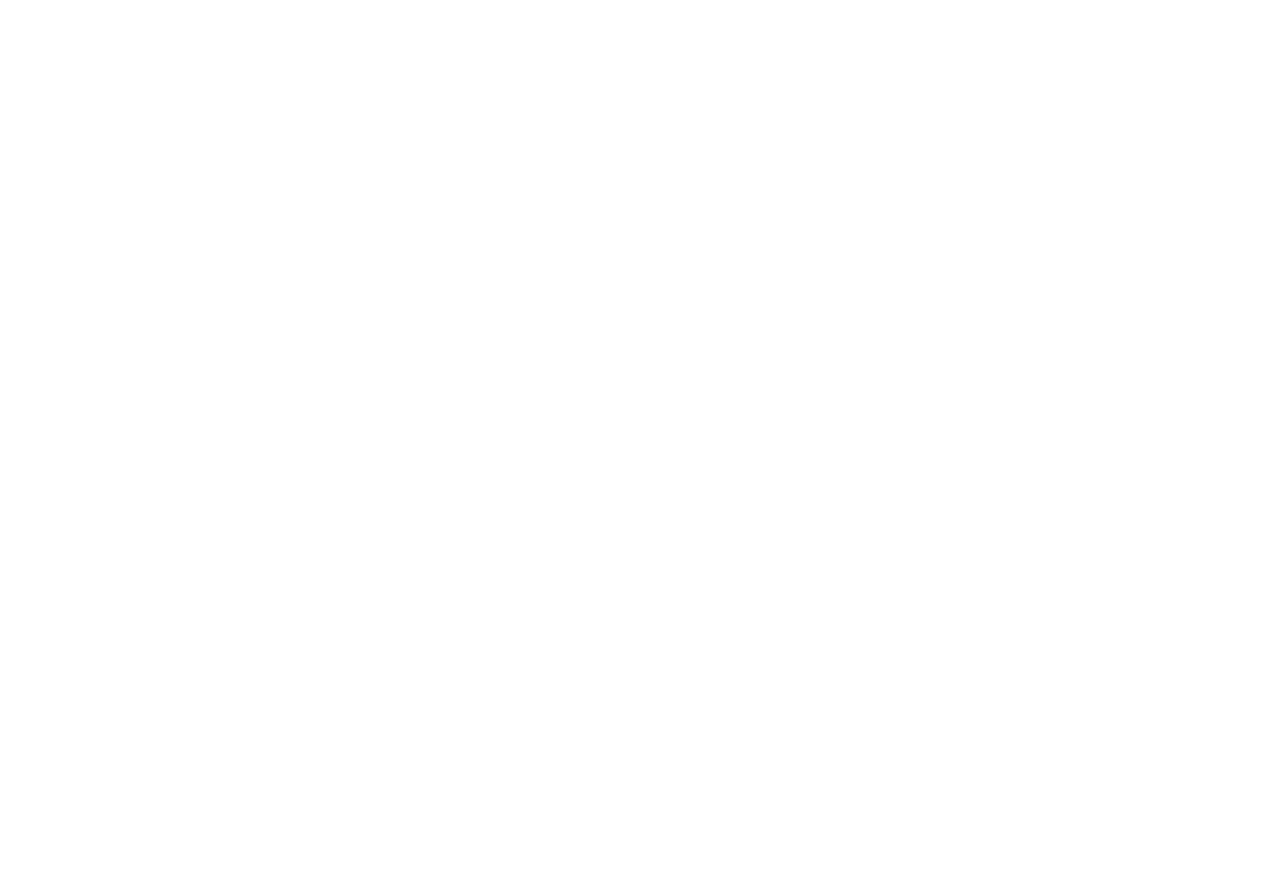
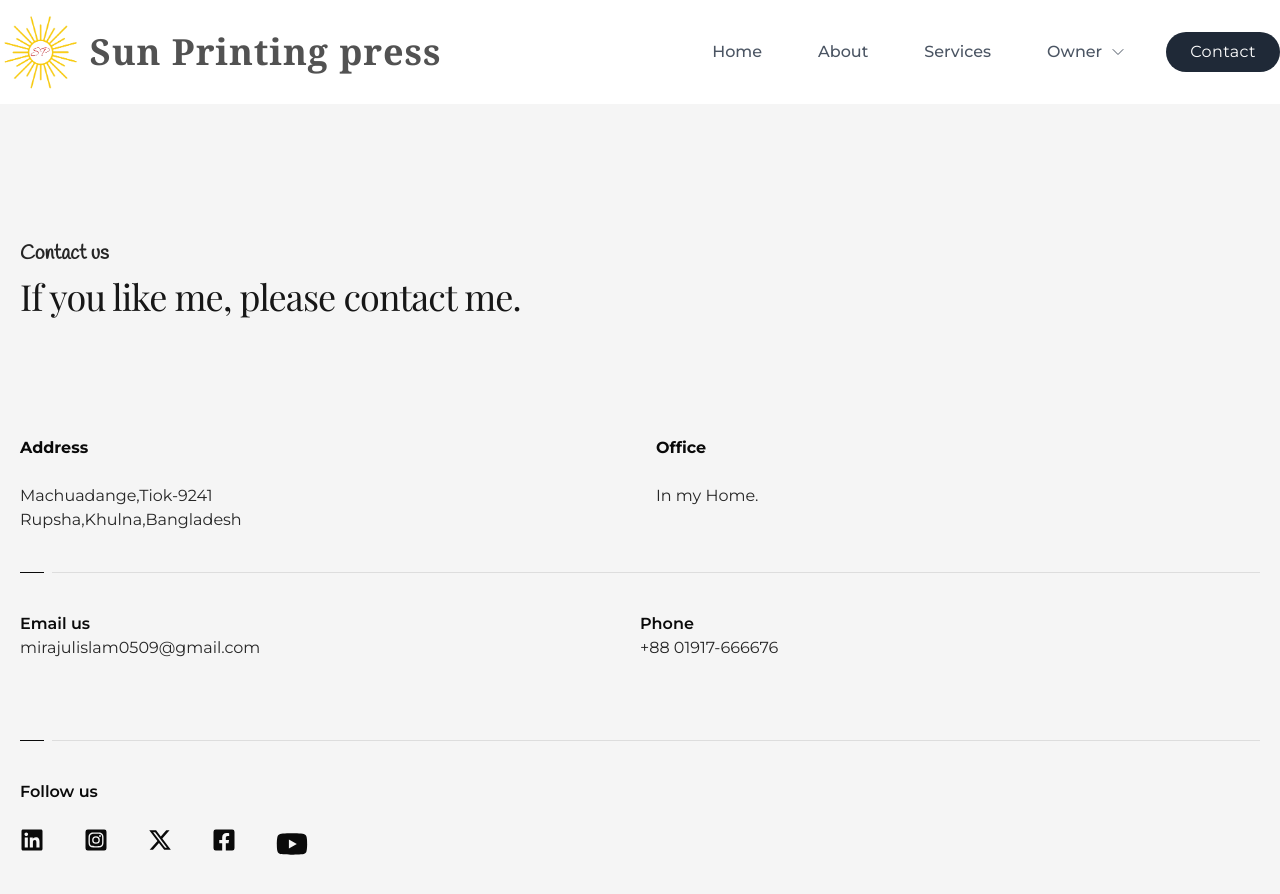
Before and after one commit to miraz66/SunPrinting, a React (Vite) app: page /contact in a window 1280 px wide. Before the commit this address had no page. Shown: the top 894 px of the page. Before the commit the page ends 800 px from the top, so only its background shows below. Built offline with nearby package versions, Linux system fonts and the light colour scheme.

Commit message:
Blog page

```diff
--- a/src/App.jsx
+++ b/src/App.jsx
@@ -6,6 +6,7 @@
 import About from "./pages/About";
 import Services from "./pages/Services";
 import Owner from "./pages/Owner";
+import Contact from "./pages/Contact";
 
 function App() {
   return (
@@ -17,6 +18,7 @@
             <Route path="/about" element={<About />} />
             <Route path="/services" element={<Services />} />
             <Route path="/owner/:name" element={<Owner />} />
+            <Route path="/contact" element={<Contact />} />
           </Routes>
         </BrowserRouter>
       </div>
--- a/src/components/CarouselImg.jsx
+++ b/src/components/CarouselImg.jsx
@@ -9,7 +9,7 @@
         additionalTransfrom={0}
         arrows
         autoPlay
-        autoPlaySpeed={4000}
+        autoPlaySpeed={3000}
         centerMode={false}
         className=""
         containerClass="container-with-dots"
--- /dev/null
+++ b/src/components/ContactFrom.jsx
@@ -0,0 +1,128 @@
+import {
+  FaLinkedin,
+  FaInstagramSquare,
+  FaFacebookSquare,
+  FaYoutube,
+} from "react-icons/fa";
+import { FaXTwitter } from "react-icons/fa6";
+
+export default function ContactInformation() {
+  return (
+    <>
+      <div className="max-w-7xl pt-48 lg:pt-52 xl:pt-60 mx-5 2xl:mx-auto pb-10 2xl:h-screen">
+        <div>
+          <h2 className="text-xl font-semibold font-handle text-secondary_color">
+            Contact us
+          </h2>
+          <p className="mt-2 pb-20 text-4xl tracking-tight font-playfair text-neutral-900">
+            If you like me, please contact me.
+          </p>
+          <ul
+            role="list"
+            className="mt-10 grid grid-cols-1 gap-8 sm:grid-cols-2"
+          >
+            <li>
+              <address className="text-base not-italic text-neutral-800">
+                <strong className="text-neutral-950">Address</strong>
+                <p>
+                  <br />
+                  Machuadange,Tiok-9241
+                  <br />
+                  Rupsha,Khulna,Bangladesh
+                </p>
+              </address>
+            </li>
+            <li>
+              <address className="text-base not-italic text-neutral-800">
+                <strong className="text-neutral-950">Office</strong>
+                <p>
+                  <br />
+                  In my Home.
+                </p>
+              </address>
+            </li>
+          </ul>
+
+          <div className="mt-10 pt-10 grid md:grid-cols-2 max-md:gap-5 relative before:absolute after:absolute before:bg-neutral-950 after:bg-neutral-950/10 before:left-0 before:top-0 before:h-px before:w-6 after:left-8 after:right-0 after:top-0 after:h-px">
+            <div>
+              <h2 className="font-display text-base font-semibold text-neutral-950">
+                Email us
+              </h2>
+              <a
+                className="text-neutral-800 hover:text-neutral-950"
+                href="mailto:mirajulislam0509@gmail.com"
+              >
+                mirajulislam0509@gmail.com
+              </a>
+            </div>
+
+            <div>
+              <h2 className="font-semibold text-neutral-950">Phone</h2>
+              <dd>
+                <a
+                  className="text-neutral-800 hover:text-neutral-950"
+                  href="tel:01917-666676"
+                >
+                  +88 01917-666676
+                </a>
+              </dd>
+            </div>
+          </div>
+
+          <div className="mt-20 pt-10 relative before:absolute after:absolute before:bg-neutral-950 after:bg-neutral-950/10 before:left-0 before:top-0 before:h-px before:w-6 after:left-8 after:right-0 after:top-0 after:h-px">
+            <h2 className="font-display text-base font-semibold text-neutral-950">
+              Follow us
+            </h2>
+            <ul role="list" className="flex gap-x-10 text-neutral-950 mt-6">
+              <li>
+                <a
+                  aria-label="LinkedIn"
+                  className="transition hover:text-neutral-700"
+                  href=""
+                >
+                  <FaLinkedin className="w-6 h-6" />
+                </a>
+              </li>
+              <li>
+                <a
+                  aria-label="Instagram"
+                  className="transition hover:text-neutral-700"
+                  href=""
+                >
+                  <FaInstagramSquare className="w-6 h-6" />
+                </a>
+              </li>
+              <li>
+                <a
+                  aria-label="Twitter"
+                  className="transition hover:text-neutral-700"
+                  href=""
+                >
+                  <FaXTwitter className="w-6 h-6" />
+                </a>
+              </li>
+              <li>
+                <a
+                  aria-label="GitHub"
+                  className="transition hover:text-neutral-700"
+                  href=""
+                >
+                  <FaFacebookSquare className="w-6 h-6" />
+                </a>
+              </li>
+              <li>
+                <a
+                  aria-label="GitHub"
+                  className="transition hover:text-neutral-700"
+                  href=""
+                >
+                  <FaYoutube className="w-8 h-8" />
+                </a>
+              </li>
+            </ul>
+          </div>
+        </div>
+      </div>
+    </>
+  );
+}
--- a/src/components/Navbar.jsx
+++ b/src/components/Navbar.jsx
@@ -1,8 +1,8 @@
 import { Fragment } from "react";
-import { Disclosure, Menu, Transition } from "@headlessui/react";
+import { Disclosure } from "@headlessui/react";
 import { Bars3Icon, XMarkIcon } from "@heroicons/react/24/outline";
 import logo from "../assets/SunPrintingLogo.png";
-import { NavLink } from "react-router-dom";
+import { Link, NavLink, useNavigate } from "react-router-dom";
 import clsx from "clsx";
 import HoverDropdown from "../components/HoverDropdown";
 
@@ -17,9 +17,11 @@
 ];
 
 export default function Navbar() {
+  const navigate = useNavigate();
+
   return (
     <div className="fixed w-full z-50">
-      <Disclosure as="nav" className="bg-white bg-opacity-95 shadow-lg">
+      <Disclosure as="nav" className="bg-white bg-opacity-95">
         {({ open }) => (
           <>
             <div className="lg:mx-5 xl:mx-auto max-w-7xl px-2 sm:px-6 lg:px-0 py-1">
@@ -37,7 +39,10 @@
                   </Disclosure.Button>
                 </div>
                 <div className="flex flex-1 items-center sm:items-stretch sm:justify-start">
-                  <div className="flex flex-shrink-0 items-center">
+                  <button
+                    onClick={() => navigate("/")}
+                    className="flex flex-shrink-0 items-center"
+                  >
                     <img
                       className="h-14 sm:h-16 pr-2 md:pr-2 md:h-20 w-auto"
                       src={logo}
@@ -47,7 +52,7 @@
                     <div className="text-xl sm:text-3xl text-neutral-600 md:text-4xl font-serif tracking-wide font-semibold">
                       Sun Printing press
                     </div>
-                  </div>
+                  </button>
                 </div>
                 <div className="hidden sm:ml-6 lg:block">
                   <div className="flex space-x-4">
@@ -55,6 +60,7 @@
                       <NavLink
                         key={item.name}
                         to={item.href}
+                        onClick={() => navigate(item.href)}
                         className={({ isActive }) => {
                           return clsx(
                             "rounded-md px-5 py-2 text-base font-medium",
@@ -71,76 +77,12 @@
                   </div>
                 </div>
 
-                <Menu as="div" className="relative ml-3 hidden lg:block">
-                  <div>
-                    <Menu.Button className="relative tracking-wide flex rounded-full text-white px-6 py-2 bg-gray-800 text-base focus:outline-none focus:ring-2 focus:ring-white focus:ring-offset-2 focus:ring-offset-gray-800">
-                      <p>Contact</p>
-                    </Menu.Button>
-                  </div>
-                  <Transition
-                    as={Fragment}
-                    enter="transition ease-out duration-100"
-                    enterFrom="transform opacity-0 scale-95"
-                    enterTo="transform opacity-100 scale-100"
-                    leave="transition ease-in duration-75"
-                    leaveFrom="transform opacity-100 scale-100"
-                    leaveTo="transform opacity-0 scale-95"
-                  >
-                    <Menu.Items className="absolute right-0 z-10 mt-2 w-48 origin-top-right rounded-md bg-white py-1 shadow-lg ring-1 ring-black ring-opacity-5 focus:outline-none">
-                      <Menu.Item>
-                        {({ active }) => (
-                          <a
-                            href="#"
-                            className={({ isActive }) => {
-                              return (
-                                "px-3 font-medium" +
-                                (!isActive
-                                  ? "after:content-[' '] after:bg-red-500 after:m-auto after:block after:w-0 after:h-[2px] after:ease-in after:duration-300 after:hover:w-full cursor-pointer lg:text-sm xl:text-lg"
-                                  : "cursor-pointer border-b-2 border-red-600 lg:text-sm xl:text-lg")
-                              );
-                            }}
-                          >
-                            Your Profile
-                          </a>
-                        )}
-                      </Menu.Item>
-                      <Menu.Item>
-                        {({ active }) => (
-                          <a
-                            href="#"
-                            className={({ isActive }) => {
-                              return (
-                                "px-3 font-medium" +
-                                (!isActive
-                                  ? "after:content-[' '] after:bg-red-500 after:m-auto after:block after:w-0 after:h-[2px] after:ease-in after:duration-300 after:hover:w-full cursor-pointer lg:text-sm xl:text-lg"
-                                  : "cursor-pointer border-b-2 border-red-600 lg:text-sm xl:text-lg")
-                              );
-                            }}
-                          >
-                            Settings
-                          </a>
-                        )}
-                      </Menu.Item>
-                      <Menu.Item>
-                        {({ active }) => (
-                          <a
-                            href="#"
-                            className={({ isActive }) => {
-                              return (
-                                "px-3 font-medium" +
-                                (!isActive
-                                  ? "after:content-[' '] after:bg-red-500 after:m-auto after:block after:w-0 after:h-[2px] after:ease-in after:duration-300 after:hover:w-full cursor-pointer lg:text-sm xl:text-lg"
-                                  : "cursor-pointer border-b-2 border-red-600 lg:text-sm xl:text-lg")
-                              );
-                            }}
-                          >
-                            Sign out
-                          </a>
-                        )}
-                      </Menu.Item>
-                    </Menu.Items>
-                  </Transition>
-                </Menu>
+                <Link
+                  to={"/contact"}
+                  className="ml-5 relative tracking-wide flex rounded-full text-white px-6 py-2 bg-gray-800 text-base focus:outline-none focus:ring-2 focus:ring-white focus:ring-offset-2 focus:ring-offset-gray-800"
+                >
+                  Contact
+                </Link>
               </div>
             </div>
 
--- a/src/components/SunSpotingClub.jsx
+++ b/src/components/SunSpotingClub.jsx
@@ -109,7 +109,7 @@
           </div>
         </div>
       </div>
-      <div className="bg-white py-28 md:py-40 space-y-40">
+      <div className="bg-white py- md:py-40 space-y-40">
         {Data.map((data, i) => (
           <SportingBlog {...data} key={i} />
         ))}
--- a/src/pages/Contact.jsx
+++ b/src/pages/Contact.jsx
@@ -1,5 +1,13 @@
-import React from "react";
+import ContactFrom from "../components/ContactFrom";
+import Navbar from "../components/Navbar";
 
 export default function Contact() {
-  return <div>Contact</div>;
+  return (
+    <div>
+      <Navbar />
+      <div className="bg-neutral-100">
+        <ContactFrom />
+      </div>
+    </div>
+  );
 }
--- a/src/pages/Owner.jsx
+++ b/src/pages/Owner.jsx
@@ -1,4 +1,3 @@
-import React from "react";
 import Navbar from "../components/Navbar";
 import { useParams } from "react-router-dom";
 
```
